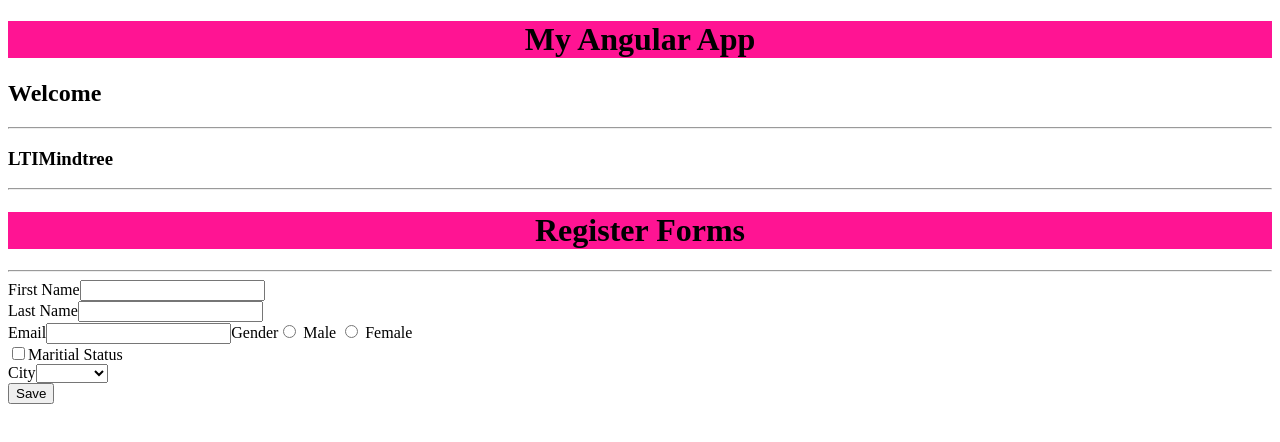
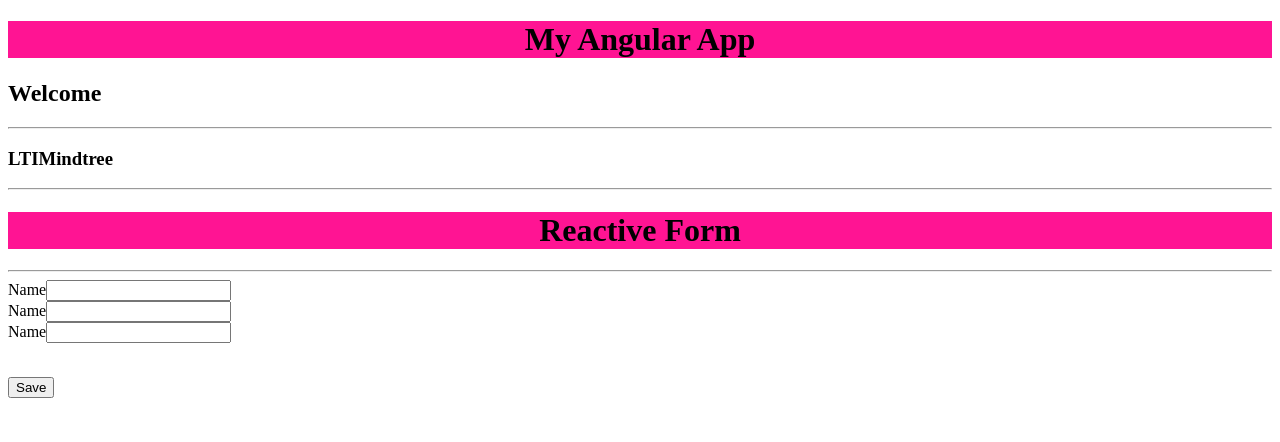
Before and after one commit to SumantArewar/enter, an Angular app in the folder demoang/: page / in a window 1280 px wide. Shown: the top 442 px of the page. Built offline with nearby package versions, Linux system fonts and the light colour scheme.

Commit message:
Backup Commit

```diff
--- a/demoang/src/app/app.component.html
+++ b/demoang/src/app/app.component.html
@@ -5,4 +5,5 @@
 <hr>
 <!-- <app-simple></app-simple> -->
 <!-- <app-demo></app-demo> -->
-<app-register></app-register>
+<!-- <app-register></app-register> -->
+<app-emp></app-emp>
--- a/demoang/src/app/emp/emp.component.html
+++ b/demoang/src/app/emp/emp.component.html
@@ -1,2 +1,20 @@
 <h1>Reactive Form</h1>
-<he>
+<hr>
+<form [formGroup]="empform" (ngSubmit) ='Save()'>
+    <div>
+        <label for = "name"> Name</label>
+        <input type = "text" id = "name" name = "name" formControllerName = "name">
+    </div>
+    <div>
+        <label for = "email"> Name</label>
+        <input type = "text" id = "email" name = "email" formControllerName = "email">
+    </div>
+    <div>
+        <label for = "city"> Name</label>
+        <input type = "text" id = "city" name = "city" formControllerName = "city">
+    </div>
+    <br>
+    <p>
+        <button type ="submit">Save</button>
+    </p>
+</form>
```
